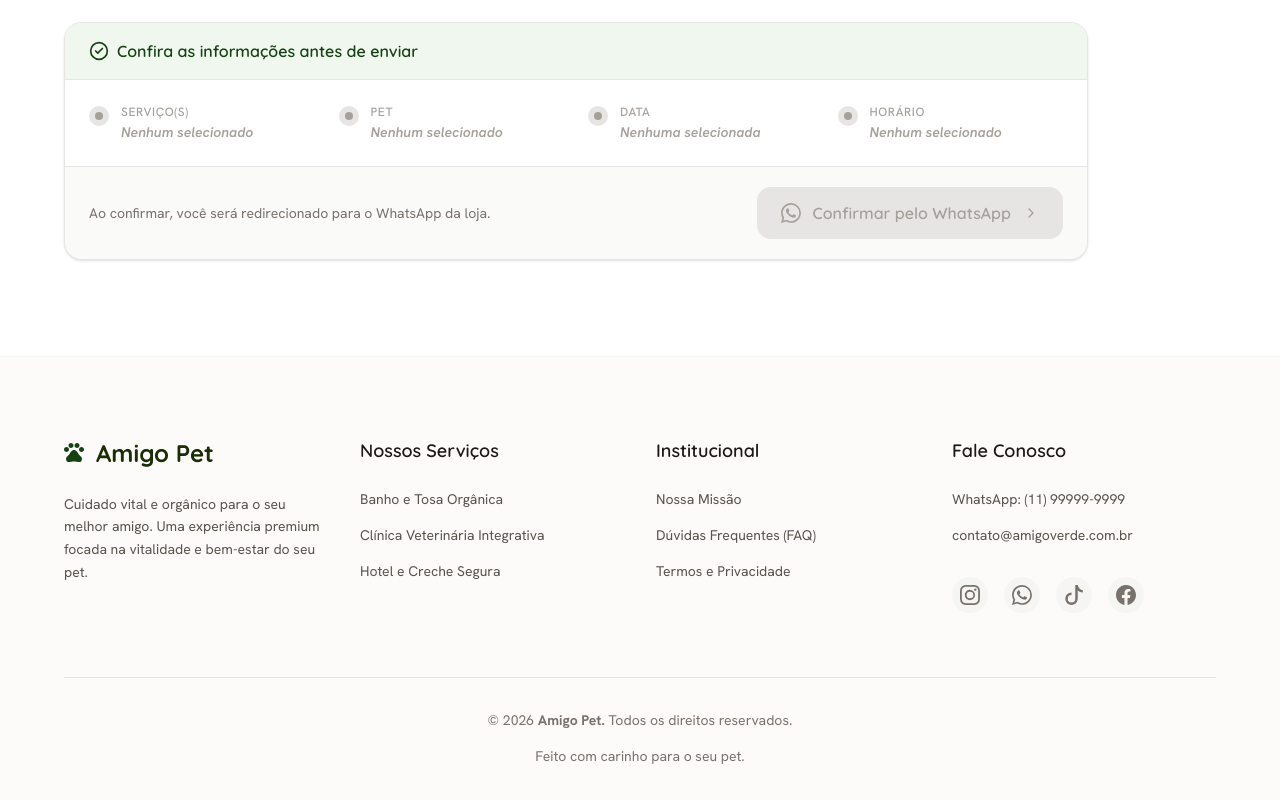
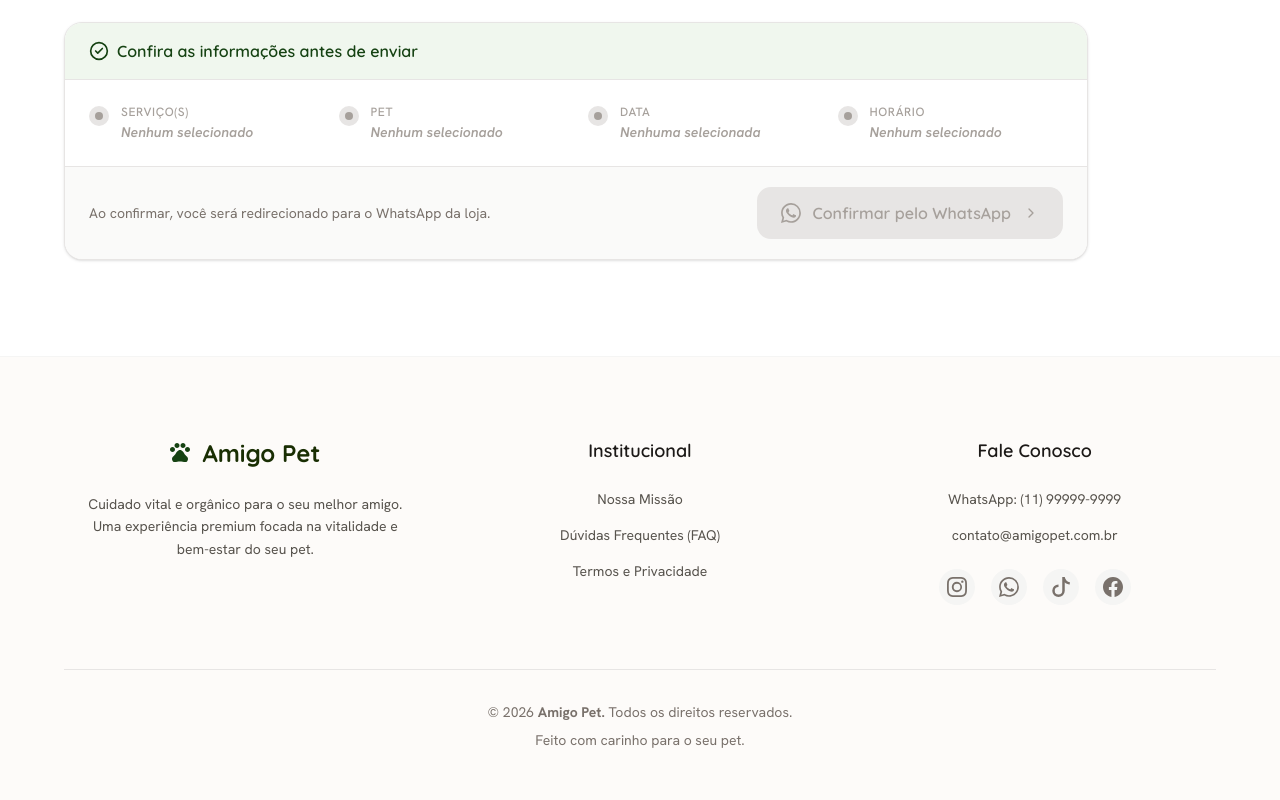
Before and after one commit to Jonatas-Gomes21/Amigo-Pet, a React (Vite) app: page /agendamento in a window 1280 px wide. Shown: the part 1742-2542 px from the top of the page. Built offline with nearby package versions, Linux system fonts and the light colour scheme.

Commit message:
chore: refatorado o layout do componente do footer e atualizado o e-mail de contato.

```diff
--- a/src/components/Footers/index.jsx
+++ b/src/components/Footers/index.jsx
@@ -11,61 +11,41 @@ function Footers() {
         whileInView={{ opacity: 1, y: 0 }}
         viewport={{ once: true, amount: 0.2 }}
         transition={{ duration: 0.7, ease: "easeOut" }}
-        className="w-full max-w-6xl mx-auto flex flex-col gap-16"
+        className="w-full max-w-6xl mx-auto flex flex-col gap-16 items-center"
       >
-        <div className="grid grid-cols-1 md:grid-cols-4 gap-12 md:gap-8">
-          <div className="flex flex-col gap-6 md:col-span-1">
-            <div className="flex items-center gap-3 text-stone-950">
+        <div className="w-full grid grid-cols-1 md:grid-cols-3 gap-12 md:gap-8 justify-items-center text-center">
+
+          {/* Logo + descrição */}
+          <div className="flex flex-col items-center gap-6">
+            <div className="flex items-center gap-3">
               <Link to={"/"}>
-                <img src={Logo} alt="Logo com formato de patinha de cachorro" />
+                <img src={Logo} alt="Logo com formato de patinha de cachorro" width="20" height="20" />
               </Link>
               <span className="text-2xl font-bold font-['Quicksand'] text-lime-950">
                 Amigo Pet
               </span>
             </div>
-            <p className="text-stone-600 text-sm font-['Hanken_Grotesk'] leading-relaxed">
+            <p className="text-stone-600 text-sm font-['Hanken_Grotesk'] leading-relaxed max-w-xs">
               Cuidado vital e orgânico para o seu melhor amigo. Uma experiência
               premium focada na vitalidade e bem-estar do seu pet.
             </p>
           </div>
 
-          <div className="flex flex-col gap-6">
-            <h3 className="text-stone-900 text-lg font-semibold font-['Quicksand']">
-              Nossos Serviços
-            </h3>
-            <ul className="flex flex-col gap-4 text-stone-600 text-sm font-['Hanken_Grotesk']">
-              <li>
-                <a className="cursor-pointer hover:text-[#154212] hover:font-medium transition-all duration-300">
-                  Banho e Tosa Orgânica
-                </a>
-              </li>
-              <li>
-                <a className="cursor-pointer hover:text-[#154212] hover:font-medium transition-all duration-300">
-                  Clínica Veterinária Integrativa
-                </a>
-              </li>
-              <li>
-                <a className="cursor-pointer hover:text-[#154212] hover:font-medium transition-all duration-300">
-                  Hotel e Creche Segura
-                </a>
-              </li>
-            </ul>
-          </div>
-
-          <div className="flex flex-col gap-6">
+          {/* Institucional */}
+          <div className="flex flex-col items-center gap-6">
             <h3 className="text-stone-900 text-lg font-semibold font-['Quicksand']">
               Institucional
             </h3>
-            <ul className="flex flex-col gap-4 text-stone-600 text-sm font-['Hanken_Grotesk']">
+            <ul className="flex flex-col items-center gap-4 text-stone-600 text-sm font-['Hanken_Grotesk']">
               <li>
                 <a className="cursor-pointer hover:text-[#154212] hover:font-medium transition-all duration-300">
                   Nossa Missão
                 </a>
               </li>
               <li>
-                <a className="cursor-pointer hover:text-[#154212] hover:font-medium transition-all duration-300">
+                <Link to={"/faq"} className="cursor-pointer hover:text-[#154212] hover:font-medium transition-all duration-300">
                   Dúvidas Frequentes (FAQ)
-                </a>
+                </Link>
               </li>
               <li>
                 <a className="cursor-pointer hover:text-[#154212] hover:font-medium transition-all duration-300">
@@ -75,11 +55,12 @@ function Footers() {
             </ul>
           </div>
 
-          <div className="flex flex-col gap-6">
+          {/* Fale Conosco */}
+          <div className="flex flex-col items-center gap-6">
             <h3 className="text-stone-900 text-lg font-semibold font-['Quicksand']">
               Fale Conosco
             </h3>
-            <ul className="flex flex-col gap-4 text-stone-600 text-sm font-['Hanken_Grotesk']">
+            <ul className="flex flex-col items-center gap-4 text-stone-600 text-sm font-['Hanken_Grotesk']">
               <li>
                 <a className="cursor-pointer hover:text-[#154212] transition-colors duration-300">
                   WhatsApp: (11) 99999-9999
@@ -87,12 +68,12 @@ function Footers() {
               </li>
               <li>
                 <a className="cursor-pointer hover:text-[#154212] transition-colors duration-300">
-                  contato@amigoverde.com.br
+                  contato@amigopet.com.br
                 </a>
               </li>
             </ul>
 
-            <div className="flex items-center gap-4 mt-2">
+            <div className="flex items-center gap-4">
               <a className="cursor-pointer p-2 bg-stone-100 rounded-full hover:bg-[#154212] text-stone-500 hover:text-white transition-all duration-300">
                 <BsInstagram className="size-5" />
               </a>
@@ -109,14 +90,12 @@ function Footers() {
           </div>
         </div>
 
-        <div className="w-full flex flex-col justify-between md:justify-center md:flex-col items-center gap-4 pt-8 border-t border-stone-200 text-stone-500 text-sm font-['Hanken_Grotesk']">
+        {/* Rodapé inferior */}
+        <div className="w-full flex flex-col items-center gap-2 pt-8 border-t border-stone-200 text-stone-500 text-sm font-['Hanken_Grotesk'] text-center">
           <p>
-            © {new Date().getFullYear()} <strong>Amigo Pet.</strong> Todos os
-            direitos reservados.
+            © {new Date().getFullYear()} <strong>Amigo Pet.</strong> Todos os direitos reservados.
           </p>
-          <p className="flex items-center gap-1">
-            Feito com carinho para o seu pet.
-          </p>
+          <p>Feito com carinho para o seu pet.</p>
         </div>
       </motion.div>
     </footer>
```
